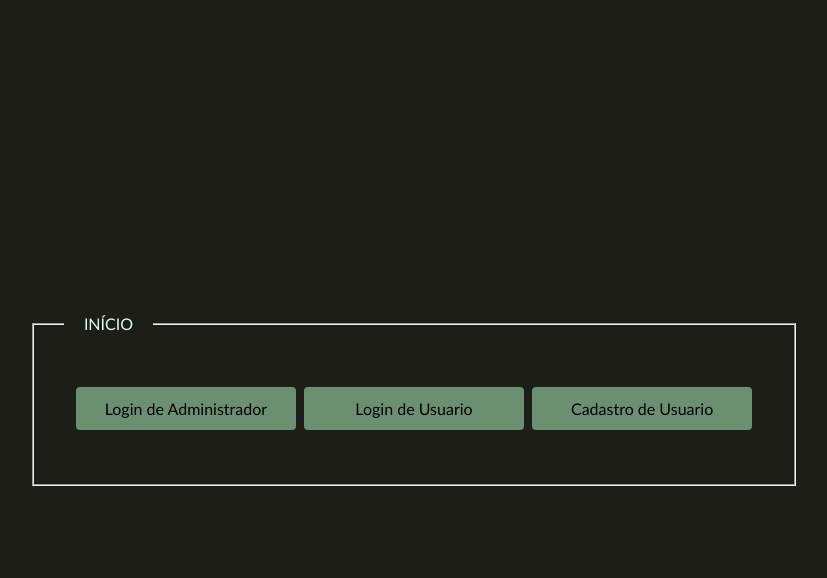
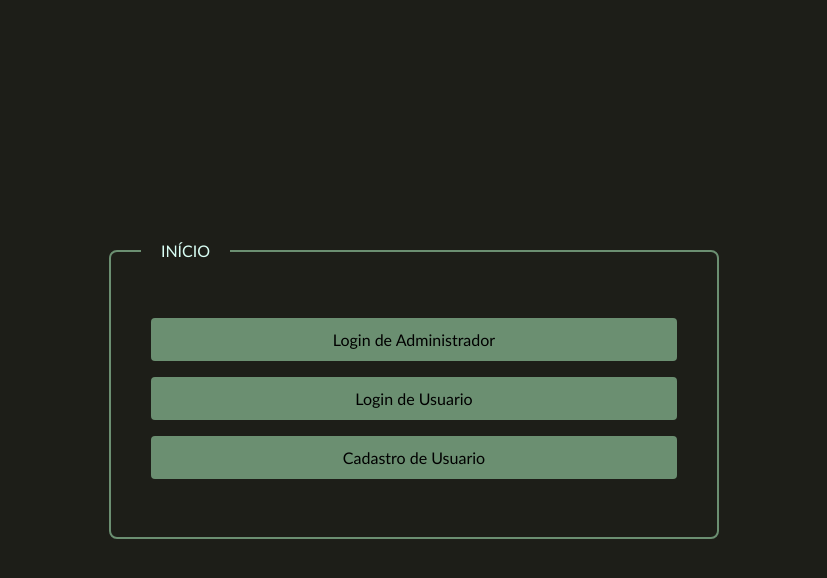
Before and after one commit to PedroBersch/Benchmark-Games, a PHP site: page / in a window 1280 px wide. Shown: the top 578 px of the page, without its empty margins (226-1053 px from the left). Run offline with PHP 8.4, Linux system fonts and the light colour scheme.

Commit message:
Melhorias

```diff
--- a/index.php
+++ b/index.php
@@ -10,11 +10,11 @@
         <legend> INÍCIO </legend>
         <form name="entrada">
 
-            <div>
+            <nav>
                 <a href="loginADM.php"><button type="button" name="LoginADM"> Login de Administrador </button> </a>
                 <a href="loginUser.php"><button type="button" name="LoginUser"> Login de Usuario </button></a>
                 <a href="cadastroUser.php"><button type="button" name="Cadastro"> Cadastro de Usuario </button></a>
-            </div>
+            </nav>
 
         </form>
     </fieldset>
--- a/styles/style.css
+++ b/styles/style.css
@@ -16,7 +16,11 @@ body {
 
 fieldset {
     padding: 30px;
+    border: 2px solid #6B8F71;
+    border-radius: 8px;
+    margin-bottom: 20px;
 }
+
 
 legend{
     padding: 0 20px;
@@ -42,11 +46,11 @@ button, input[type="submit"] {
     border: none;
     border-radius: 4px;
     padding: 12px 16px;
-    width: 220px;
+    width: 100%;
     text-align: center;
     text-decoration: none;
     font-size: 16px;
-    margin: 4px 2px;
+    margin: 8px 0;
     transition-duration: 0.4s;
     cursor: pointer;
 }
```
Also changed, not shown: loginUser.php (+10 -7 lines).
